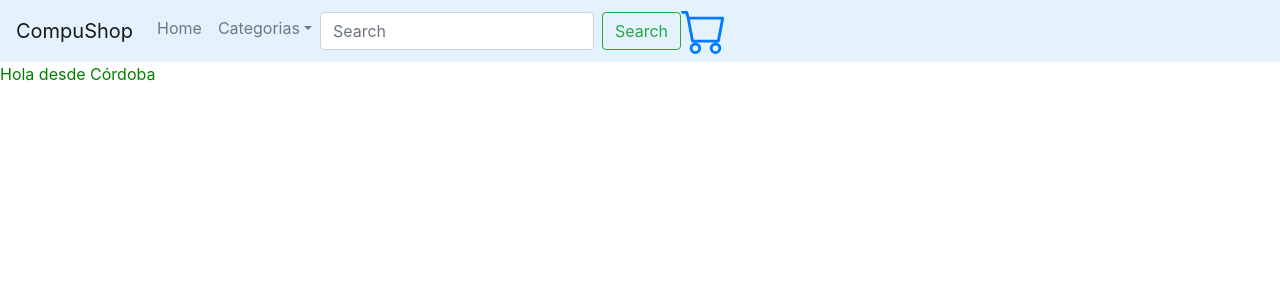
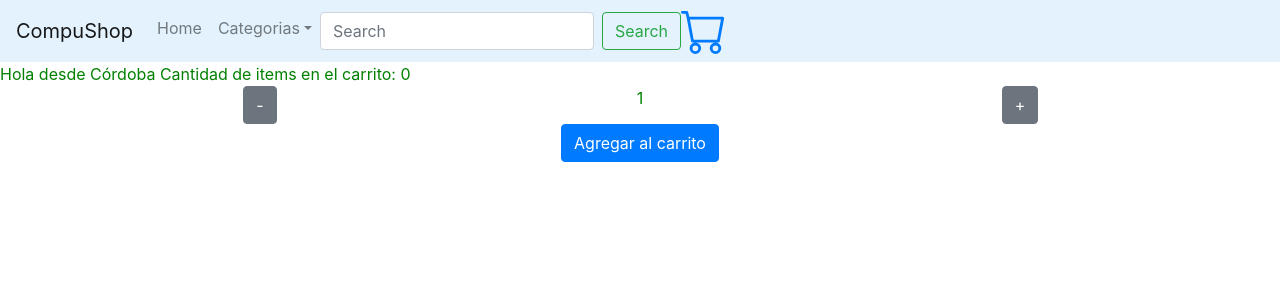
Before and after one commit to MateoGJ/ch-react-compushop-garcia, a React (Create React App) app: page / in a window 1280 px wide. Shown: the top 300 px of the page. Built offline with nearby package versions, Linux system fonts and the light colour scheme.

Commit message:
Clase 4 - Contador con boton

```diff
--- a/src/App.js
+++ b/src/App.js
@@ -2,6 +2,7 @@ import NavBar from './components/NavBar';
 import ItemListContainer from './components/ItemListContainer';
 
 function App() {
+
   return (
     <div className="App">
         <NavBar />
--- /dev/null
+++ b/src/components/ItemCount.js
@@ -0,0 +1,58 @@
+import React from 'react';
+
+class ItemCount extends React.Component {
+  constructor(props) {
+    super(props);
+    this.state = {
+        inicial: this.props.inicial,
+        stock: this.props.stock,
+        onAdd: this.props.onAdd
+    };
+
+  }
+
+  agregarAlCarrito = () => {
+        this.state.onAdd(this.state.inicial);
+  }
+
+  setCantidad = (incrementar = true) => {
+      if (incrementar) {
+          if ( this.state.inicial < this.state.stock ) {
+              this.setState( {state: this.state.inicial++});
+          }
+      } else {
+          if ( this.state.inicial > 0 ) {
+              this.setState( {state: this.state.inicial--});
+          }
+      }
+  }
+
+  render() {
+      return (
+        <div className="container">
+            <div className="row">
+                <div className="col text-center">
+                  <span className="btn btn-secondary" onClick={ () => this.setCantidad(false) }>-</span>
+                </div>
+                <div className="col text-center">
+                  { this.state.inicial }
+                </div>
+                <div className="col text-center">
+                  <span className="btn btn-secondary" onClick={() => this.setCantidad(true) }>+</span>
+                </div>
+            </div>
+            <div className="row">
+                <div className="col">
+                </div>
+                <div className="col text-center">
+                  <span className="btn btn-primary" onClick={this.agregarAlCarrito}>Agregar al carrito</span>
+                </div>
+                <div className="col">
+                </div>
+            </div>
+        </div>
+      );
+  }
+}
+
+export default ItemCount;
--- a/src/components/ItemListContainer.js
+++ b/src/components/ItemListContainer.js
@@ -1,17 +1,30 @@
 import React from 'react';
+import ItemCount from './ItemCount';
 
 class ItemListContainer extends React.Component {
   constructor(props) {
     super(props);
     this.state = {
-        greeting: this.props.greeting
+        greeting: this.props.greeting,
+        stock: 0,
+        stockMaximo: 10
     };
+  }
+
+  agregarAlCarrito = (cantidad) => {
+      const cantidadFinal = (parseInt(this.state.stock, 10) + parseInt(cantidad, 10));
+      if (this.state.stockMaximo >= cantidadFinal ) {
+          this.setState({stock: cantidadFinal });
+      }
   }
 
   render() {
     return (
         <div style={{color: 'green'}}>
           {this.state.greeting}
+          <span> Cantidad de items en el carrito: {this.state.stock}</span>
+
+          <ItemCount stock={this.state.stockMaximo} inicial="1" onAdd={(cantidad) => this.agregarAlCarrito(cantidad) }/>
         </div>
     );
   }
```
